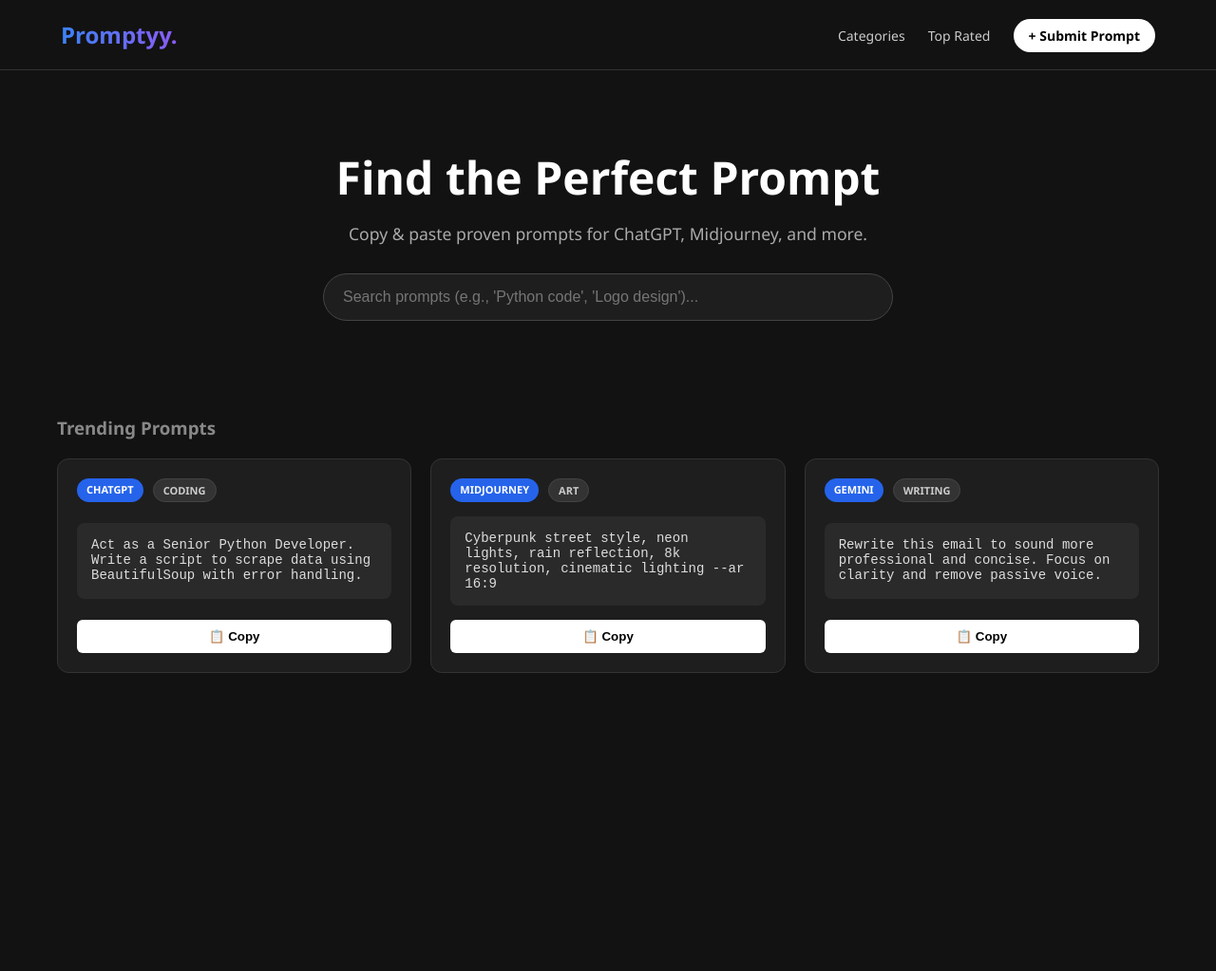
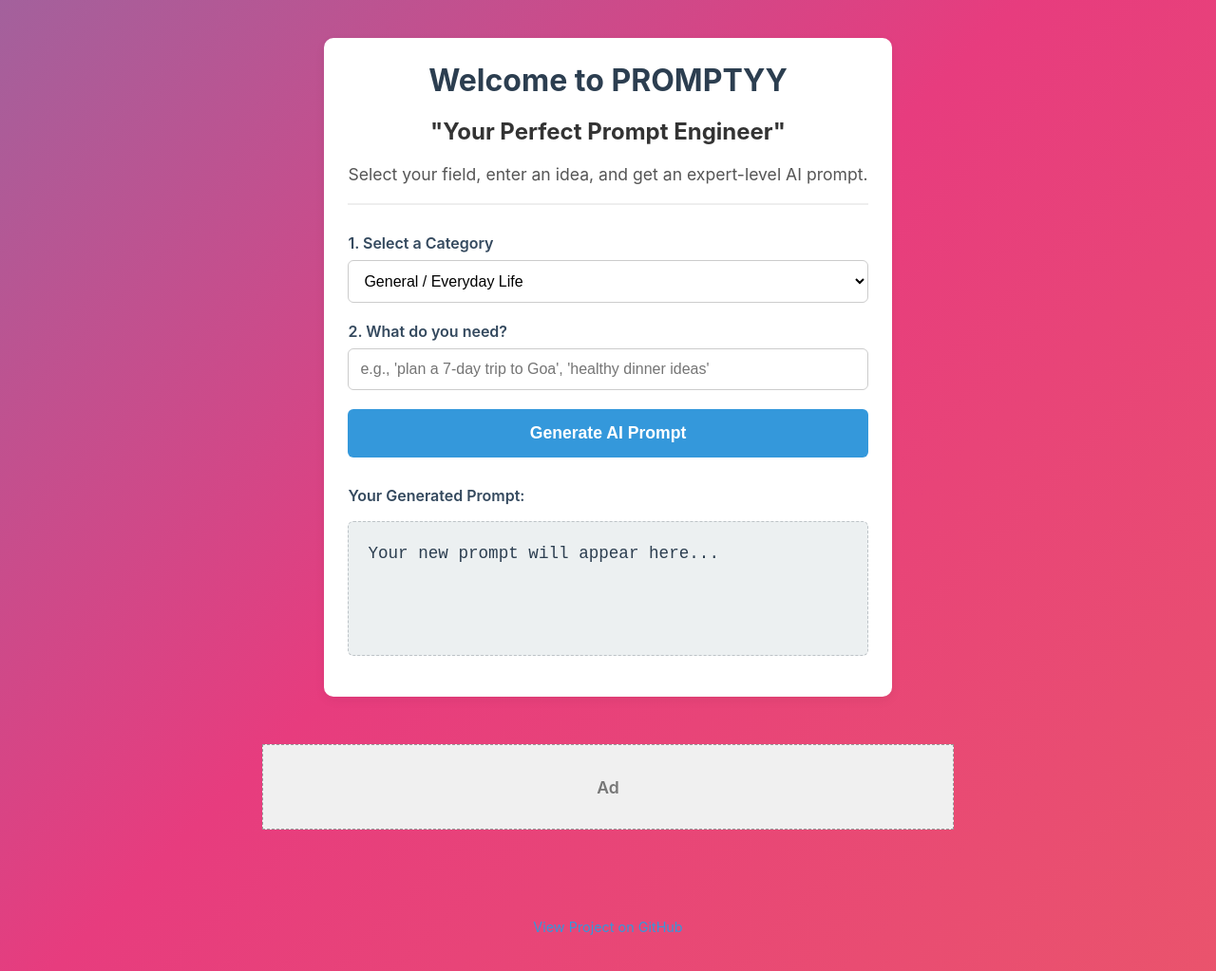
Before and after one commit to muhammedbilal11/promptyy-live-v2, a website: page index.html in a window 1280 px wide. Shown: the top 1023 px of the page at 95% size. Before the commit the page ends 800 px from the top, so only its background shows below. Drawn offline with Linux system fonts and the light colour scheme.

Commit message:
Retrived all the edits

```diff
--- a/index.html
+++ b/index.html
@@ -3,230 +3,320 @@
 <head>
     <meta charset="UTF-8">
     <meta name="viewport" content="width=device-width, initial-scale=1.0">
-    <title>Promptyy | The AI Prompt Library</title>
+    <meta name="google-site-verification" content="jaIMIoRybbz5x1LrBV_G2i9gKR9T6kxs-fDCx_hSmQo" />
+    <title>PROMPTYY - Your AI Prompt Generator</title>
+    <link rel="icon" type="image/png" href="favicon.png">
+
     <style>
-        /* --- GLOBAL STYLES --- */
-        * {
+        body {
+            font-family: -apple-system, BlinkMacSystemFont, "Segoe UI", Roboto, Helvetica, Arial, sans-serif;
+            color: #333;
             margin: 0;
-            padding: 0;
+            padding: 20px;
+            min-height: 100vh;
+            display: flex;
+            flex-direction: column;
+            background: linear-gradient(-45deg, #ee7752, #e73c7e, #23a6d5, #23d5ab);
+            background-size: 400% 400%;
+            animation: gradient 15s ease infinite;
+        }
+
+        .container {
+            flex-grow: 1;
+            max-width: 700px;
+            margin: 20px auto;
+            padding: 25px;
+            background-color: #ffffff;
+            border-radius: 10px;
+            box-shadow: 0 4px 12px rgba(0,0,0,0.05);
+        }
+        header {
+            text-align: center;
+            border-bottom: 2px solid #eee;
+            padding-bottom: 20px;
+            margin-bottom: 30px;
+        }
+        header h1 {
+            margin: 0;
+            color: #2c3e50;
+        }
+        header p {
+            margin: 5px 0 0;
+            font-size: 1.1em;
+            color: #555;
+        }
+        .form-group {
+            margin-bottom: 20px;
+        }
+        label {
+            display: block;
+            font-weight: 600;
+            margin-bottom: 8px;
+            color: #34495e;
+        }
+        input[type="text"],
+        select {
+            width: 100%;
+            padding: 12px;
+            border: 1px solid #ccc;
+            border-radius: 6px;
+            box-sizing: border-box;
+            font-size: 1em;
+            background-color: #fff;
+        }
+        button {
+            display: block;
+            width: 100%;
+            padding: 15px;
+            background-color: #3498db;
+            color: white;
+            font-size: 1.1em;
+            font-weight: 600;
+            border: none;
+            border-radius: 6px;
+            cursor: pointer;
+            transition: background-color 0.3s;
+        }
+        button:hover {
+            background-color: #2980b9;
+        }
+        .output-area {
+            margin-top: 30px;
+            position: relative; /* Needed for copy button */
+        }
+        #output-prompt {
+            background-color: #ecf0f1;
+            padding: 20px;
+            border-radius: 6px;
+            border: 1px dashed #bdc3c7;
+            font-family: "Courier New", Courier, monospace;
+            font-size: 1.1em;
+            line-height: 1.5;
+            white-space: pre-wrap;
+            word-wrap: break-word;
+            min-height: 100px;
+            color: #2c3e50;
+        }
+
+        #output-prompt.error {
+            color: #c0392b;
+            background-color: #fce4e4;
+            border-color: #e74c3c;
+            font-family: -apple-system, BlinkMacSystemFont, "Segoe UI", Roboto, Helvetica, Arial, sans-serif;
+            font-weight: 600;
+        }
+
+        #copy-button {
+            position: absolute;
+            top: 0;
+            right: 0;
+            padding: 6px 12px;
+            font-size: 0.9em;
+            background-color: #2c3e50;
+            color: white;
+            border: none;
+            border-radius: 0 6px 0 6px;
+            cursor: pointer;
+            display: none; /* Hide it initially */
+        }
+        #copy-button:hover {
+            background-color: #34495e;
+        }
+
+        .ad-placeholder {
+            width: 100%;
+            max-width: 728px;
+            height: 90px;
+            background-color: #f0f0f0;
+            border: 1px dashed #999;
+            display: flex;
+            align-items: center;
+            justify-content: center;
+            color: #777;
+            font-size: 1.1em;
+            font-weight: 600;
+            margin: 30px auto;
             box-sizing: border-box;
         }
 
-        body {
-            background-color: #121212; /* Dark Background */
-            color: #ffffff;
-            font-family: 'Segoe UI', Tahoma, Geneva, Verdana, sans-serif;
+        footer {
+            text-align: center;
+            margin-top: 30px;
+            padding: 20px;
+            color: #777;
+            font-size: 0.9em;
+        }
+        footer a {
+            color: #3498db;
+            text-decoration: none;
+        }
+        footer a:hover {
+            text-decoration: underline;
         }
 
-        /* --- 1. HEADER (Navigation) --- */
-        header {
-            display: flex;
-            justify-content: space-between;
-            align-items: center;
-            padding: 20px 5%; /* 5% padding on sides */
-            background-color: rgba(18, 18, 18, 0.95); /* Slightly transparent */
-            position: sticky;
-            top: 0;
-            border-bottom: 1px solid #333;
-            z-index: 100;
+        @keyframes gradient {
+            0% {
+                background-position: 0% 50%;
             }
-
-        .logo {
-            font-size: 24px;
-            font-weight: 800;
-            background: linear-gradient(90deg, #3b82f6, #8b5cf6); /* Gradient Text */
-            -webkit-background-clip: text;
-            -webkit-text-fill-color: transparent;
-            cursor: pointer;
+            50% {
+                background-position: 100% 50%;
             }
-
-        .nav-links a {
-            color: #ccc;
-            text-decoration: none;
-            margin-left: 20px;
-            font-size: 14px;
-            transition: 0.2s;
+            100% {
+                background-position: 0% 50%;
             }
-
-        .nav-links a:hover {
-            color: white;
         }
-
-        .btn-submit {
-            background-color: white;
-            color: black !important;
-            padding: 8px 16px;
-            border-radius: 20px;
-            font-weight: bold;
-        }
-
-        /* --- 2. HERO SECTION (Search) --- */
-        .hero {
-            text-align: center;
-            padding: 80px 20px;
-        }
-
-        .hero h1 {
-            font-size: 3rem;
-            margin-bottom: 15px;
-        }
-
-        .hero p {
-            color: #aaa;
-            margin-bottom: 30px;
-            font-size: 1.1rem;
-        }
-
-        .search-container {
-            position: relative;
-            max-width: 600px;
-            margin: 0 auto;
-        }
-
-        .search-bar {
-            width: 100%;
-            padding: 15px 20px;
-            border-radius: 30px;
-            border: 1px solid #444;
-            background-color: #1e1e1e;
-            color: white;
-            font-size: 16px;
-            outline: none;
-            transition: 0.3s;
-        }
-
-        .search-bar:focus {
-            border-color: #3b82f6; /* Blue glow on focus */
-            box-shadow: 0 0 15px rgba(59, 130, 246, 0.3);
-        }
-
-        /* --- 3. PROMPT GRID (Your Cards Go Here) --- */
-        .container {
-            max-width: 1200px;
-            margin: 0 auto;
-            padding: 20px;
-        }
-
-        .grid-layout {
-            display: grid;
-            grid-template-columns: repeat(auto-fit, minmax(350px, 1fr)); /* Responsive Grid */
-            gap: 20px;
-        }
-
-        /* --- CARD STYLES (From Previous Step) --- */
-        .prompt-card {
-            background-color: #1e1e1e;
-            border: 1px solid #333;
-            border-radius: 12px;
-            padding: 20px;
-            display: flex;
-            flex-direction: column;
-            justify-content: space-between;
-        }
-
-        .card-header {
-            display: flex;
-            gap: 10px;
-            margin-bottom: 15px;
-        }
-
-        .tag { font-size: 11px; padding: 4px 10px; border-radius: 20px; text-transform: uppercase; font-weight: bold; }
-        .tag-model { background-color: #2563eb; color: white; }
-        .tag-cat { background-color: #333; color: #ccc; border: 1px solid #444; }
-
-        .prompt-content {
-            background-color: #2a2a2a;
-            padding: 15px;
-            border-radius: 8px;
-            font-family: 'Courier New', monospace;
-            font-size: 14px;
-            color: #ddd;
-            margin-bottom: 15px;
-            min-height: 80px; /* Makes cards equal height */
-        }
-
-        .copy-btn {
-            width: 100%;
-            padding: 10px;
-            border: none;
-            border-radius: 6px;
-            background-color: #ffffff;
-            cursor: pointer;
-            font-weight: bold;
-            transition: 0.2s;
-        }
-        .copy-btn:hover { background-color: #ddd; }
-        .copy-btn.success { background-color: #22c55e; color: white; }
-
     </style>
 </head>
 <body>
 
+    <div class="container">
         <header>
-        <div class="logo">Promptyy.</div>
-        <nav class="nav-links">
-            <a href="#">Categories</a>
-            <a href="#">Top Rated</a>
-            <a href="#" class="btn-submit">+ Submit Prompt</a>
-        </nav>
+            <h1>Welcome to PROMPTYY </h1>
+            <h2>"Your Perfect Prompt Engineer"</h2>
+            <p>Select your field, enter an idea, and get an expert-level AI prompt.</p>
         </header>
 
-    <section class="hero">
-        <h1>Find the Perfect Prompt</h1>
-        <p>Copy & paste proven prompts for ChatGPT, Midjourney, and more.</p>
-
-        <div class="search-container">
-            <input type="text" class="search-bar" placeholder="Search prompts (e.g., 'Python code', 'Logo design')...">
-        </div>
-    </section>
-
-    <div class="container">
-        <h3 style="margin-bottom: 20px; color: #888;">Trending Prompts</h3>
-
-        <div class="grid-layout">
-
-            <div class="prompt-card">
-                <div class="card-header">
-                    <span class="tag tag-model">ChatGPT</span>
-                    <span class="tag tag-cat">Coding</span>
-                </div>
-                <div class="prompt-content" id="p1">Act as a Senior Python Developer. Write a script to scrape data using BeautifulSoup with error handling.</div>
-                <button class="copy-btn" onclick="copyText('p1', this)">📋 Copy</button>
+        <form id="prompt-form">
+            <div class="form-group">
+                <label for="category">1. Select a Category</label>
+                <select id="category" name="category">
+                    <option value="general">General / Everyday Life</option>
+                    <option value="student">Student & Academic</option>
+                    <option value="creative">Creative & Artist</option>
+                    <option value="business">Business & Marketing</option>
+                    <option value="developer">Developer & Tech</option>
+                </select>
             </div>
 
-            <div class="prompt-card">
-                <div class="card-header">
-                    <span class="tag tag-model">Midjourney</span>
-                    <span class="tag tag-cat">Art</span>
+            <div class="form-group">
+                <label for="topic">2. What do you need?</label>
+                <input type="text" id="topic" name="topic" placeholder="e.g., 'plan a 7-day trip to Goa', 'healthy dinner ideas'">
             </div>
-                <div class="prompt-content" id="p2">Cyberpunk street style, neon lights, rain reflection, 8k resolution, cinematic lighting --ar 16:9</div>
-                <button class="copy-btn" onclick="copyText('p2', this)">📋 Copy</button>
+            <button type="submit">Generate AI Prompt</button>
+        </form>
+
+        <div class="output-area">
+            <label for="output-prompt">Your Generated Prompt:</label>
+            <button id="copy-button">Copy</button>
+            <pre id="output-prompt">Your new prompt will appear here...</pre>
         </div>
+    </div> <div class="ad-placeholder"> Ad </div>
 
-            <div class="prompt-card">
-                <div class="card-header">
-                    <span class="tag tag-model">Gemini</span>
-                    <span class="tag tag-cat">Writing</span>
-                </div>
-                <div class="prompt-content" id="p3">Rewrite this email to sound more professional and concise. Focus on clarity and remove passive voice.</div>
-                <button class="copy-btn" onclick="copyText('p3', this)">📋 Copy</button>
-            </div>
-
-        </div>
-    </div>
+    <footer>
+        <p>
+            <a href="https://github.com/muhammedbilal11" target="_blank">View Project on GitHub</a>
+        </p>
+    </footer>
 
     <script>
-        function copyText(id, btn) {
-            var text = document.getElementById(id).innerText;
-            navigator.clipboard.writeText(text);
-            var originalText = btn.innerText;
-            btn.innerText = "✅ Copied!";
-            btn.classList.add("success");
+        document.addEventListener("DOMContentLoaded", () => {
+            const form = document.getElementById("prompt-form");
+            const outputElement = document.getElementById("output-prompt");
+            const categoryDropdown = document.getElementById("category");
+            const topicInput = document.getElementById("topic");
+            const copyButton = document.getElementById("copy-button");
+
+            // --- FIX: PREVENT ENTER KEY RELOAD ---
+            // This forces the "Enter" key to click the button instead of reloading
+            topicInput.addEventListener("keydown", function(event) {
+                if (event.key === "Enter") {
+                    event.preventDefault(); // Stop the reload
+                    // Trigger the form submit manually
+                    form.dispatchEvent(new Event('submit', { cancelable: true, bubbles: true }));
+                }
+            });
+            // -------------------------------------
+
+            // Update placeholder logic
+            categoryDropdown.addEventListener('change', () => {
+                const selectedCategory = categoryDropdown.value;
+                let newPlaceholder = "";
+                switch (selectedCategory) {
+                    case "general":
+                        newPlaceholder = "e.g., 'plan a 7-day trip to Goa', 'healthy dinner ideas'";
+                        break;
+                    case "student":
+                        newPlaceholder = "e.g., 'explain python loops', 'summarize this article'";
+                        break;
+                    case "creative":
+                        newPlaceholder = "e.g., 'logo for a coffee shop', '10 story ideas'";
+                        break;
+                    case "business":
+                        newPlaceholder = "e.g., 'marketing slogans for a new app', 'write a sales email'";
+                        break;
+                    case "developer":
+                        newPlaceholder = "e.g., 'debug my react hook', 'write a dockerfile for node'";
+                        break;
+                    default:
+                        newPlaceholder = "What can I help you with today?";
+                }
+                topicInput.placeholder = newPlaceholder;
+            });
+
+            // Form submission logic
+            form.addEventListener("submit", async (event) => {
+                event.preventDefault();
+
+                const category = categoryDropdown.value;
+                const userNeed = topicInput.value;
+
+                outputElement.textContent = "Generating your advanced prompt... Please wait.";
+                outputElement.classList.remove('error');
+                copyButton.style.display = 'none'; // Hide button while loading
+
+                try {
+                    // Use relative path for Vercel deployment
+                    // The backend is on the same domain now!
+                    const response = await fetch('/generate', {
+                        method: 'POST',
+                        headers: {
+                            'Content-Type': 'application/json',
+                        },
+                        body: JSON.stringify({
+                            category: category,
+                            userNeed: userNeed
+                        })
+                    });
+
+                    if (!response.ok) {
+                        const errorData = await response.json().catch(() => ({}));
+                        const serverError = errorData.error || `Server responded with status: ${response.status}`;
+                        throw new Error(`Failed to get prompt: ${serverError}`);
+                    }
+
+                    const data = await response.json();
+                    outputElement.textContent = data.generatedPrompt.trim();
+                    outputElement.classList.remove('error');
+                    copyButton.style.display = 'block'; // Show copy button on success
+                    copyButton.textContent = 'Copy'; // Reset button text
+
+                } catch (error) {
+                    console.error('Error:', error);
+                    outputElement.textContent =
+                        'Oops! It looks like our AI assistant is not reachable right now. ' +
+                        'Please ensure your PROMPTYY backend server is running in your terminal ' +
+                        '(type "node server.js" in your project folder) and try again. ' +
+                        'If the problem persists, please check your internet connection.';
+                    outputElement.classList.add('error');
+                    copyButton.style.display = 'none'; // Hide button on error
+                }
+            });
+
+            // Logic for the copy button
+            copyButton.addEventListener('click', () => {
+                const textToCopy = outputElement.textContent;
+
+                navigator.clipboard.writeText(textToCopy).then(() => {
+                    copyButton.textContent = 'Copied!';
                     setTimeout(() => {
-                btn.innerText = originalText;
-                btn.classList.remove("success");
+                        copyButton.textContent = 'Copy';
                     }, 2000);
-        }
+                }).catch(err => {
+                    console.error('Failed to copy: ', err);
+                });
+            });
+
+        });
     </script>
 
 </body>
```
Lines whose indentation alone changed are shown as unchanged.
